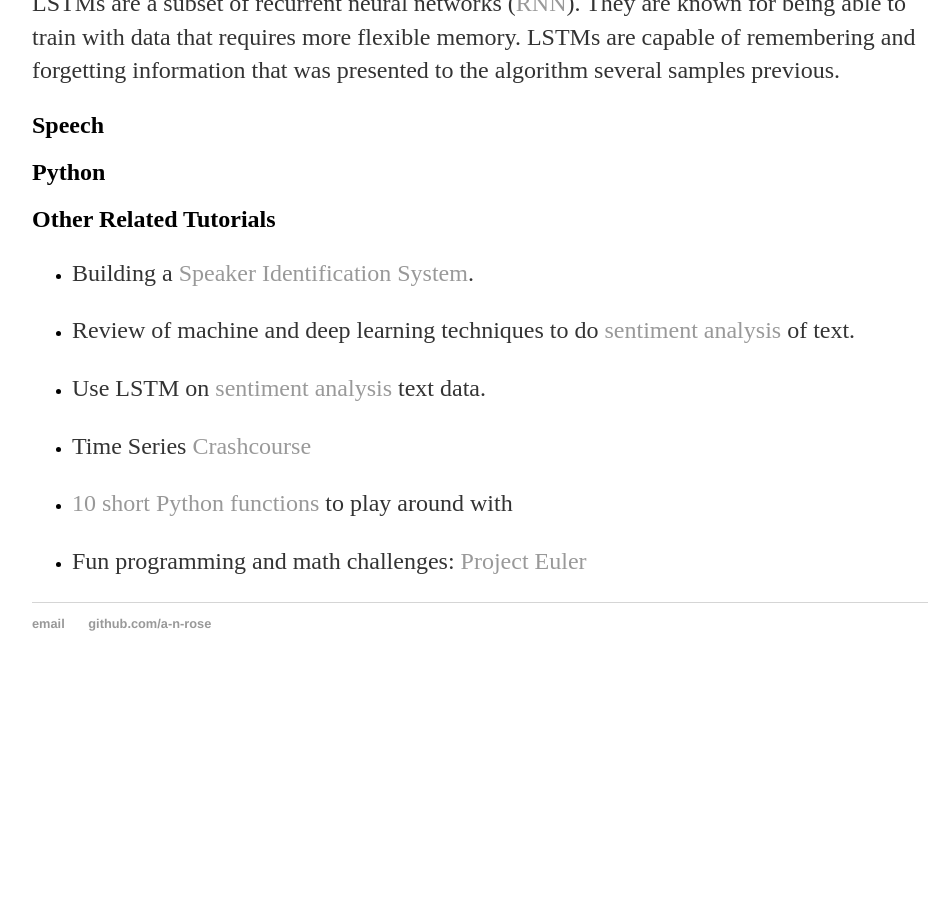
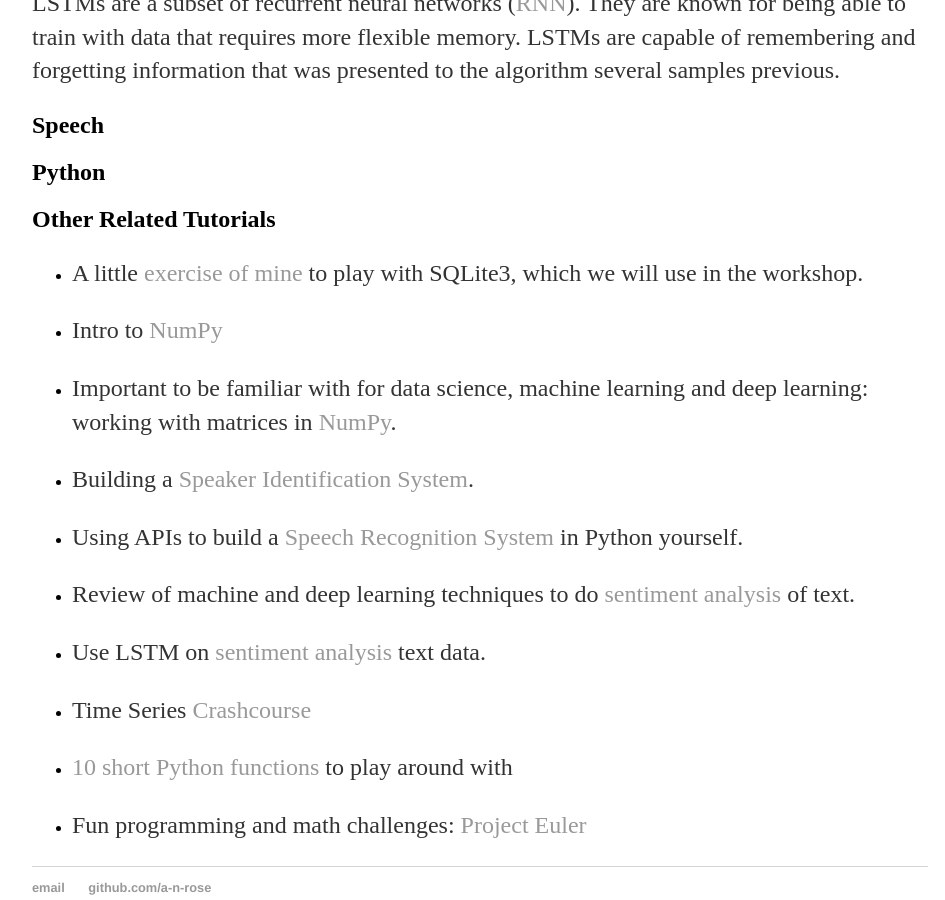
Before and after one commit to a-n-rose/a-n-rose.github.io, a Jekyll site: the page built from _posts/2019-01-13-workshop-pyladies-deeplearning-speech.md, in a window 1280 px wide and 900 px high, scrolled down 2301 px. Shown: the whole window, without its empty margins (160-1105 px from the left). Built offline with Jekyll 4.4.1, drawn with Linux system fonts in a browser that asks for light colours; before the commit the page ends 2992 px from its top, so only the background shows below that.

Commit message:
Added links to my exercises, to numpy resources as well

```diff
--- a/_posts/2019-01-13-workshop-pyladies-deeplearning-speech.md
+++ b/_posts/2019-01-13-workshop-pyladies-deeplearning-speech.md
@@ -49,7 +49,15 @@ LSTMs are a subset of recurrent neural networks (<a href="https://towardsdatasci
 
 ## Other Related Tutorials
 
+* A little <a href="https://github.com/a-n-rose/workshops/tree/master/sqlite3">exercise of mine</a> to play with SQLite3, which we will use in the workshop.
+
+* Intro to <a href="https://www.datacamp.com/community/tutorials/python-numpy-tutorial">NumPy</a>
+
+* Important to be familiar with for data science, machine learning and deep learning: working with matrices in <a href="https://www.programiz.com/python-programming/matrix">NumPy</a>.
+
 * Building a <a href="https://medium.com/analytics-vidhya/building-a-speaker-identification-system-from-scratch-with-deep-learning-f4c4aa558a56">Speaker Identification System</a>.
+
+* Using APIs to build a <a href="https://realpython.com/python-speech-recognition/">Speech Recognition System</a> in Python yourself.
 
 * Review of machine and deep learning techniques to do <a href="https://nlpforhackers.io/deep-learning-introduction/">sentiment analysis</a> of text.
 
```
